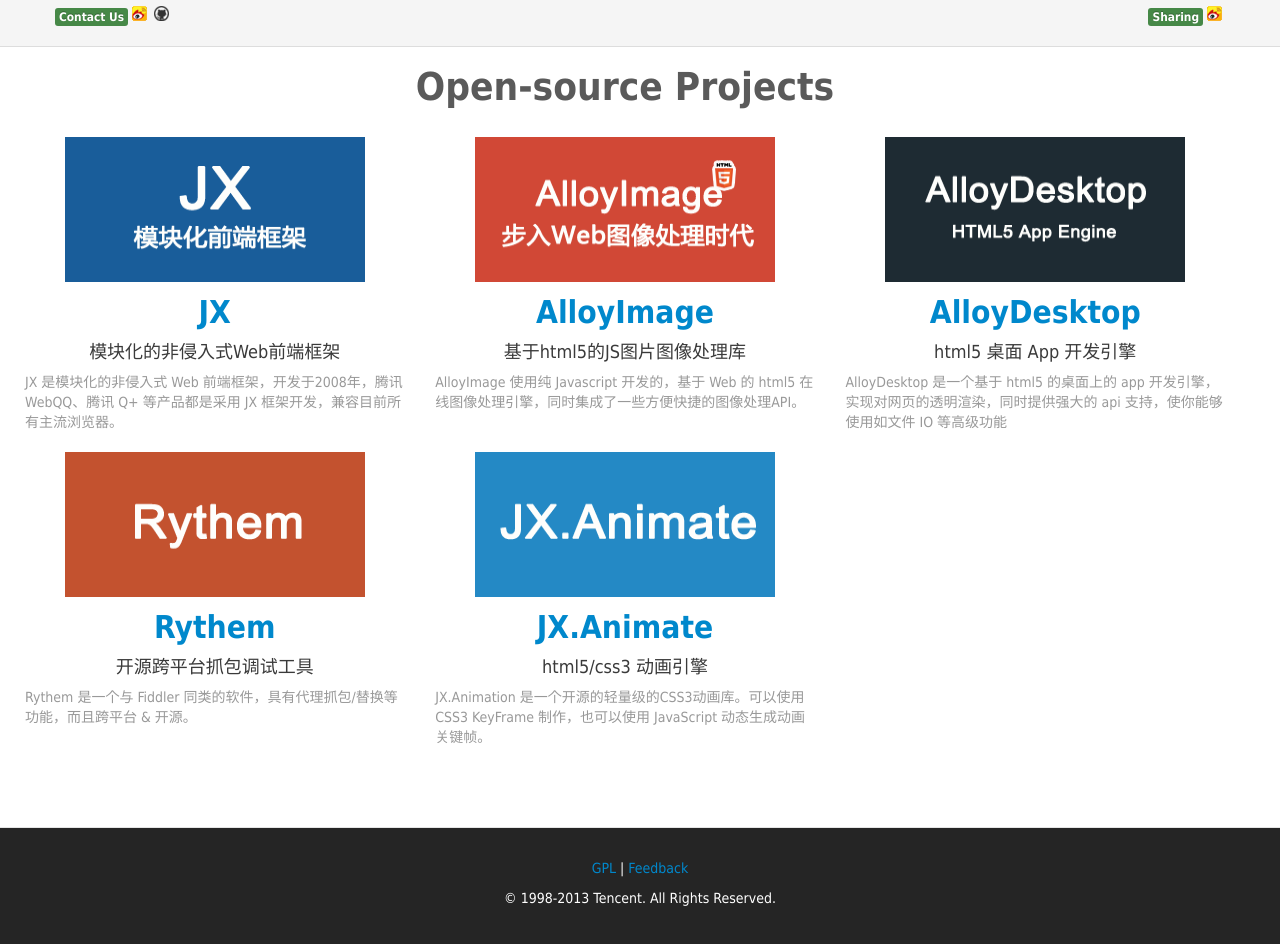
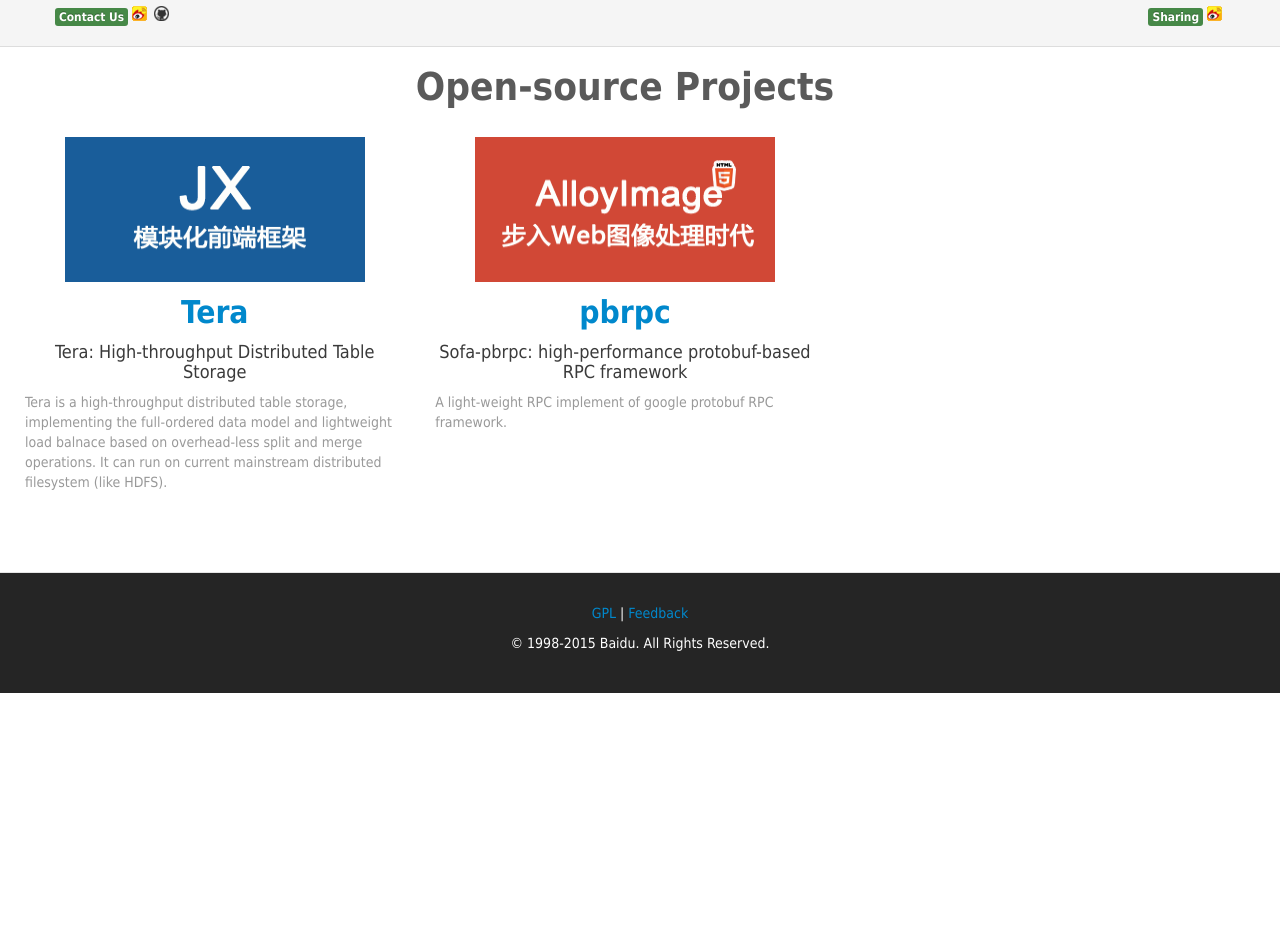
Before and after one commit to anqin/project_webs, a plain HTML site: page index.html in a window 1280 px wide. Shown: the part 520-1464 px from the top of the page. After the commit the page ends 1213 px from the top, so only its background shows below. Drawn offline with Linux system fonts and the light colour scheme.

Commit message:
modified:   index.html 	modified:   js/main.js

```diff
--- a/index.html
+++ b/index.html
@@ -80,7 +80,7 @@
     <div class="footer">
       <div class="container">
         <p><a href="#">GPL</a> | <a href="#">Feedback</a></p>
-        <p>© 1998-2013 Tencent. All Rights Reserved.</p>
+        <p>© 1998-2015 Baidu. All Rights Reserved.</p>
       </div>
     </div>
     <script type="text/plain" id="projTemplate">
@@ -115,7 +115,7 @@
   m=s.getElementsByTagName(o)[0];a.async=1;a.src=g;m.parentNode.insertBefore(a,m)
   })(window,document,'script','//www.google-analytics.com/analytics.js','ga');
 
-  ga('create', 'UA-23019343-13', 'tencentopen.github.io');
+  ga('create', 'UA-23019343-13', 'anqin.github.io');
   ga('send', 'pageview');
 
 </script>
--- a/js/main.js
+++ b/js/main.js
@@ -38,10 +38,10 @@
 
         if(itemType == 'share'){
             var shareMsg = {
-                title: '腾讯开源项目，正式启航',
-                pic: 'http://tencentopen.github.io/img/slide2.jpg',
-                msg: '腾讯开源项目，正式启航',
-                url: 'http://tencentopen.github.io/'
+                title: 'Baidu Open Sources, Starting',
+                pic: 'http://anqin.github.io/img/slide2.jpg',
+                msg: 'Baidu Open Sources, Starting',
+                url: 'http://anqin.github.io/'
             };
             var targetUrl = '';
             switch(itemValue){
@@ -71,35 +71,17 @@
 
     // render proj
     var list = [{
-        url: 'http://alloyteam.github.io/JX/',
-        name: 'JX',
+        url: 'http://anqin.github.io/tera/',
+        name: 'Tera',
         img: 'img/proj/jx.png',
-        brief: '模块化的非侵入式Web前端框架',
-        intro: 'JX 是模块化的非侵入式 Web 前端框架，开发于2008年，腾讯 WebQQ、腾讯 Q+ 等产品都是采用 JX 框架开发，兼容目前所有主流浏览器。'
+        brief: 'Tera: High-throughput Distributed Table Storage',
+        intro: 'Tera is a high-throughput distributed table storage, implementing the full-ordered data model and lightweight load balnace based on overhead-less split and merge operations. It can run on current mainstream distributed filesystem (like HDFS).'
     }, {
-        url: 'http://alloyteam.github.io/AlloyPhoto/',
-        name: 'AlloyImage',
+        url: 'http://anqin.github.io/pbrpc/',
+        name: 'pbrpc',
         img: 'img/proj/alloyimage.png',
-        brief: '基于html5的JS图片图像处理库',
-        intro: 'AlloyImage 使用纯 Javascript 开发的，基于 Web 的 html5 在线图像处理引擎，同时集成了一些方便快捷的图像处理API。'
-    }, {
-        url: 'proj/AlloyDesktop/index.html',
-        name: 'AlloyDesktop',
-        img: 'img/proj/alloydesktop.png',
-        brief: 'html5 桌面 App 开发引擎',
-        intro: 'AlloyDesktop 是一个基于 html5 的桌面上的 app 开发引擎，实现对网页的透明渲染，同时提供强大的 api 支持，使你能够使用如文件 IO 等高级功能'
-    }, {
-        url: 'proj/rythem/index.html',
-        name: 'Rythem',
-        img: 'img/proj/rythem.png',
-        brief: '开源跨平台抓包调试工具',
-        intro: 'Rythem 是一个与 Fiddler 同类的软件，具有代理抓包/替换等功能，而且跨平台 & 开源。'
-    }, {
-        url: 'http://alloyteam.github.io/jxanimate/',
-        name: 'JX.Animate',
-        img: 'img/proj/jxanimate.png',
-        brief: 'html5/css3 动画引擎',
-        intro: 'JX.Animation 是一个开源的轻量级的CSS3动画库。可以使用 CSS3 KeyFrame 制作，也可以使用 JavaScript 动态生成动画关键帧。'
+        brief: 'Sofa-pbrpc: high-performance protobuf-based RPC framework',
+        intro: 'A light-weight RPC implement of google protobuf RPC framework.'
     }];
     var data = {
         list: list
```
